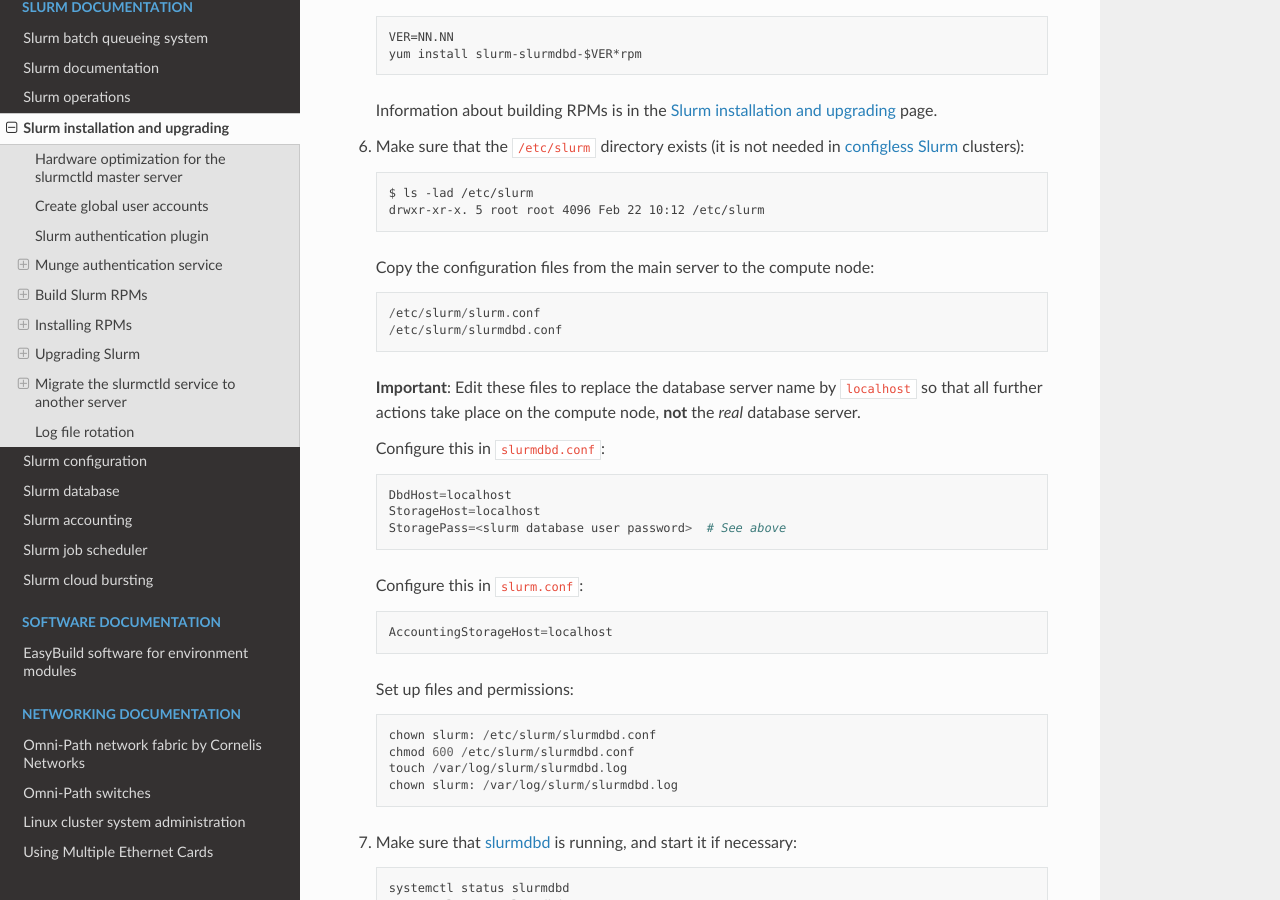
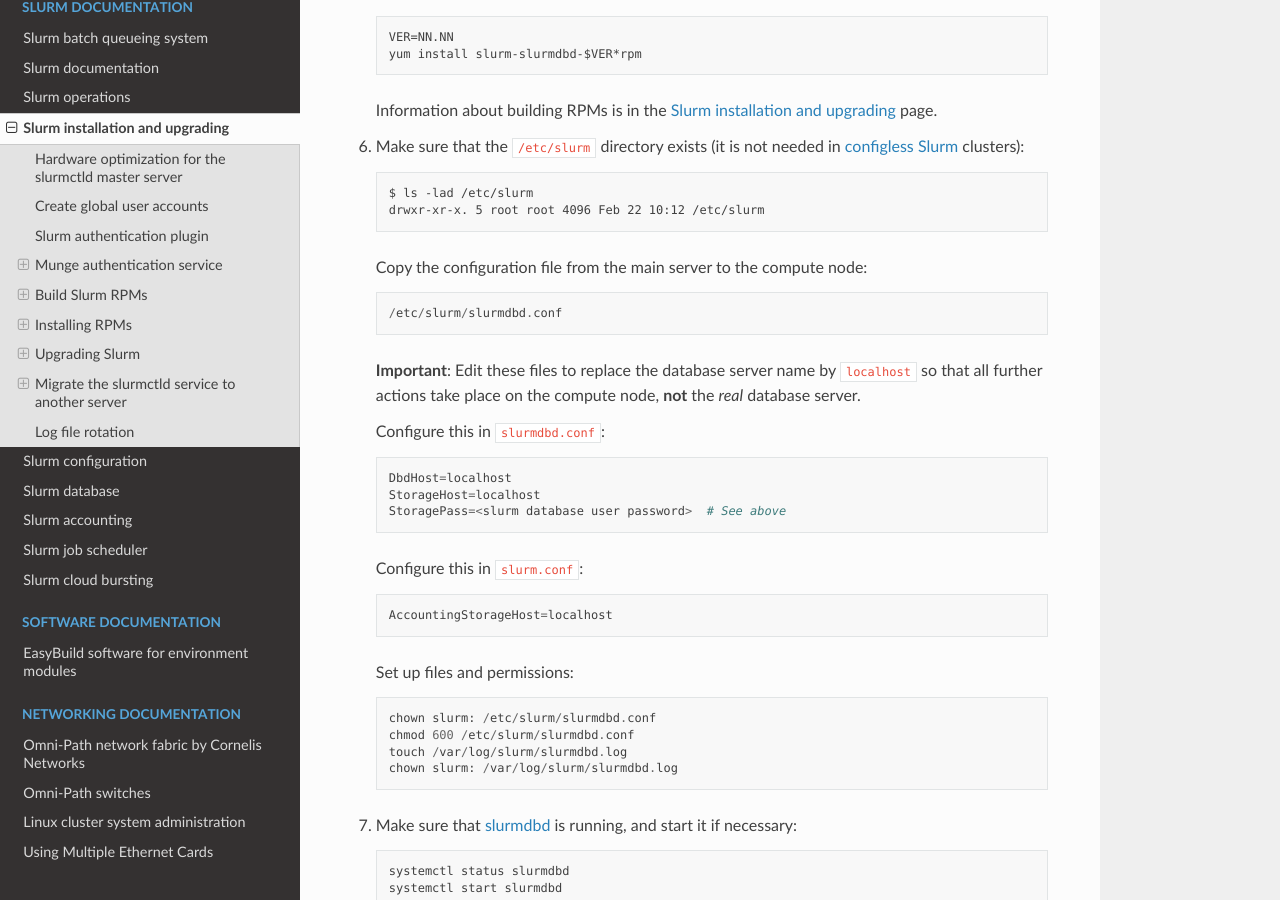
Before and after one commit to OleHolmNielsen/Niflheim_system, a Sphinx documentation site: the page built from docs/Slurm_installation.rst, in a window 1280 px wide and 900 px high, scrolled down 15630 px. Built offline with Sphinx 7.4.7 and the Read the Docs theme 2.0.0, drawn with Linux system fonts in a browser that asks for light colours; some of the changed text lies outside the part shown.

Commit message:
slurmdbd does not read slurm.conf

```diff
--- a/docs/Slurm_installation.rst
+++ b/docs/Slurm_installation.rst
@@ -318,7 +320,7 @@
   yum install MariaDB-client MariaDB-shared MariaDB-devel
 
 The MariaDB-shared package contains the required shared libraries for Slurm.
-The *slurmdbd* server host will need to install also::
+The slurmdbd_ server host will need to install also::
 
   yum install MariaDB-server MariaDB-backup
 
@@ -397,7 +399,7 @@
     export VER=23.11.7
     yum install slurm-$VER*rpm slurm-devel-$VER*rpm slurm-perlapi-$VER*rpm slurm-torque-$VER*rpm slurm-example-configs-$VER*rpm
 
-  On the **master node** explicitly enable the *slurmctld* service::
+  On the **master node** explicitly enable the slurmctld_ service::
 
     systemctl enable slurmctld
 
@@ -676,9 +676,8 @@
      $ ls -lad /etc/slurm
      drwxr-xr-x. 5 root root 4096 Feb 22 10:12 /etc/slurm
 
-   Copy the configuration files from the main server to the compute node::
+   Copy the configuration file from the main server to the compute node::
 
-     /etc/slurm/slurm.conf
      /etc/slurm/slurmdbd.conf
 
    **Important**: Edit these files to replace the database server name by ``localhost`` so that all further actions take place on the compute node, **not** the *real* database server.
@@ -1009,9 +1008,8 @@
    Copy the ``StateSaveLocation`` directory to the new host and make sure the permissions allow the *SlurmUser* to read and write it.
 4. Update slurm.conf_ with the new ``SlurmctldHost`` name.
    Remember to update the login nodes as well!
-5. Update the slurmdbd_ server's slurm.conf_ with the new ``SlurmctldHost`` name and restart the slurmdbd_ service.
-6. Start slurmctld_ on the new server.
-7. If some nodes are not communicating, restart the slurmd_ service on those nodes.
+5. Start slurmctld_ on the new server.
+6. If some nodes are not communicating, restart the slurmd_ service on those nodes.
 
 If **not** using :ref:`configless-slurm-setup` you must distribute slurm.conf_ manually to all nodes in step 4.
 
```
Also changed, not shown: other parts of docs/Slurm_installation.rst (+2 -2 lines).
